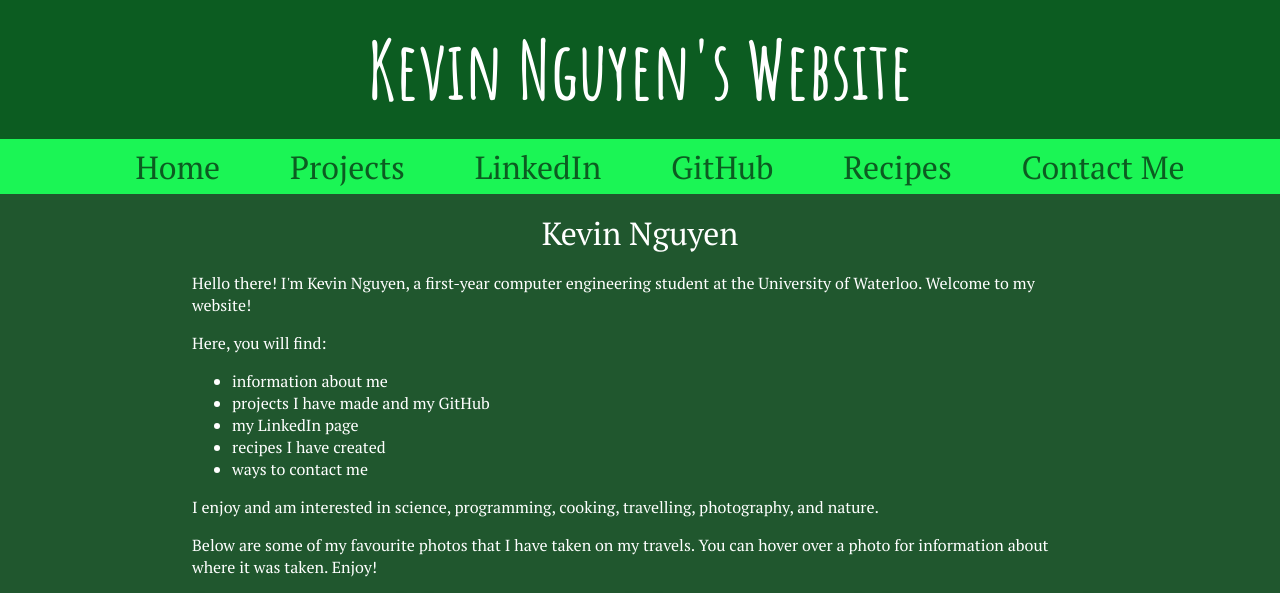
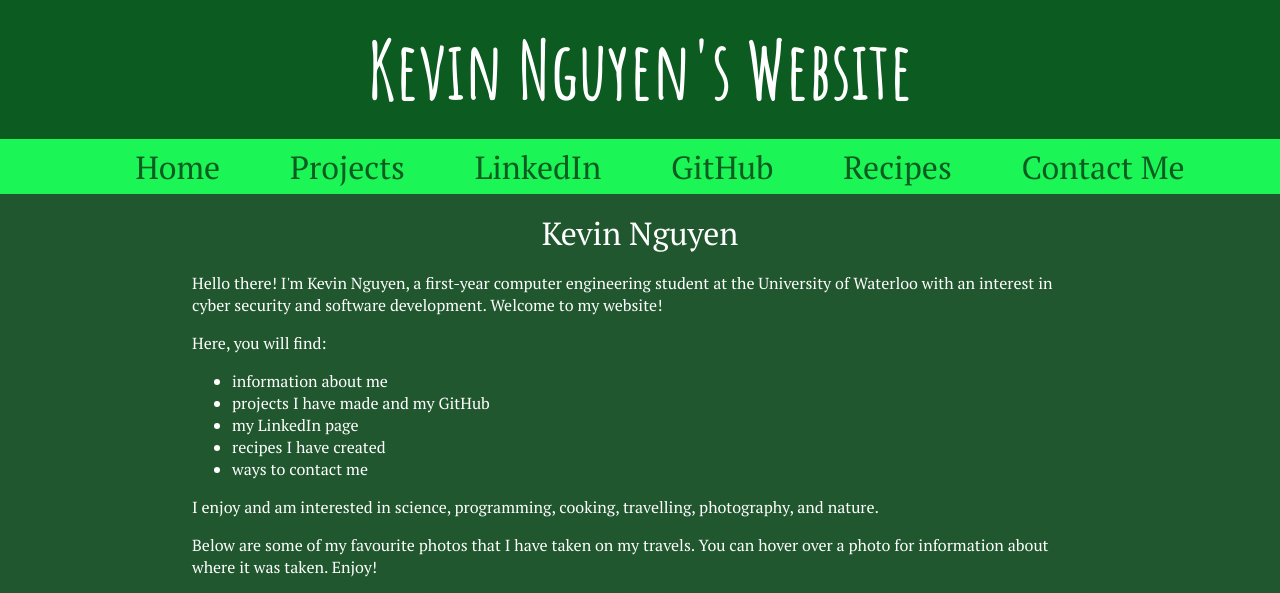
Before and after one commit to Notaklutz/my-website, a plain HTML site: page index.html in a window 1280 px wide. Shown: the top 593 px of the page. Drawn offline with Linux system fonts and the light colour scheme; grey boxes are pictures that could not be loaded.

Commit message:
Added cyber security and software dev interests

```diff
--- a/index.html
+++ b/index.html
@@ -58,7 +58,7 @@
       <div id="page-title">Kevin Nguyen</div>
 
       <section>
-        Hello there! I'm Kevin Nguyen, a first-year computer engineering student at the University of Waterloo. Welcome to my website!
+        Hello there! I'm Kevin Nguyen, a first-year computer engineering student at the University of Waterloo with an interest in cyber security and software development. Welcome to my website!
         <p>Here, you will find:</p>
         <ul>
           <li>information about me</li>
```
